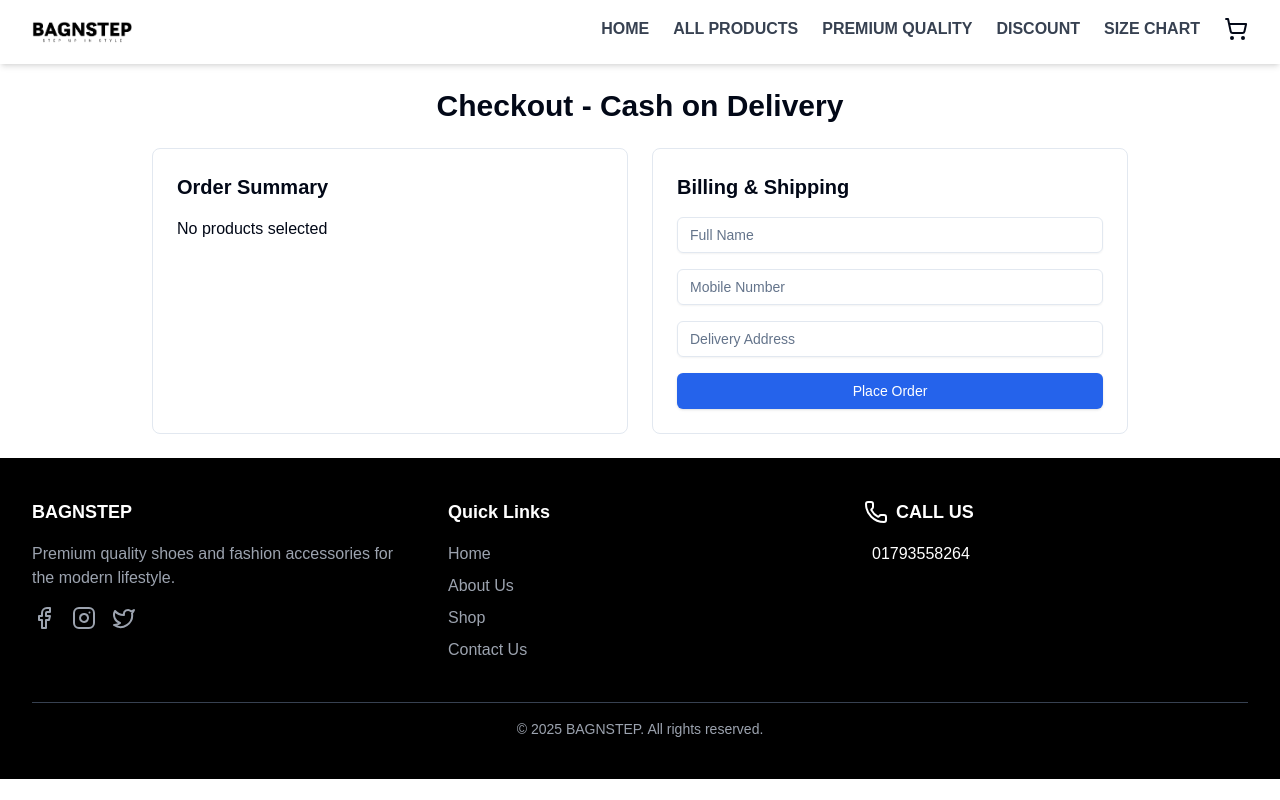
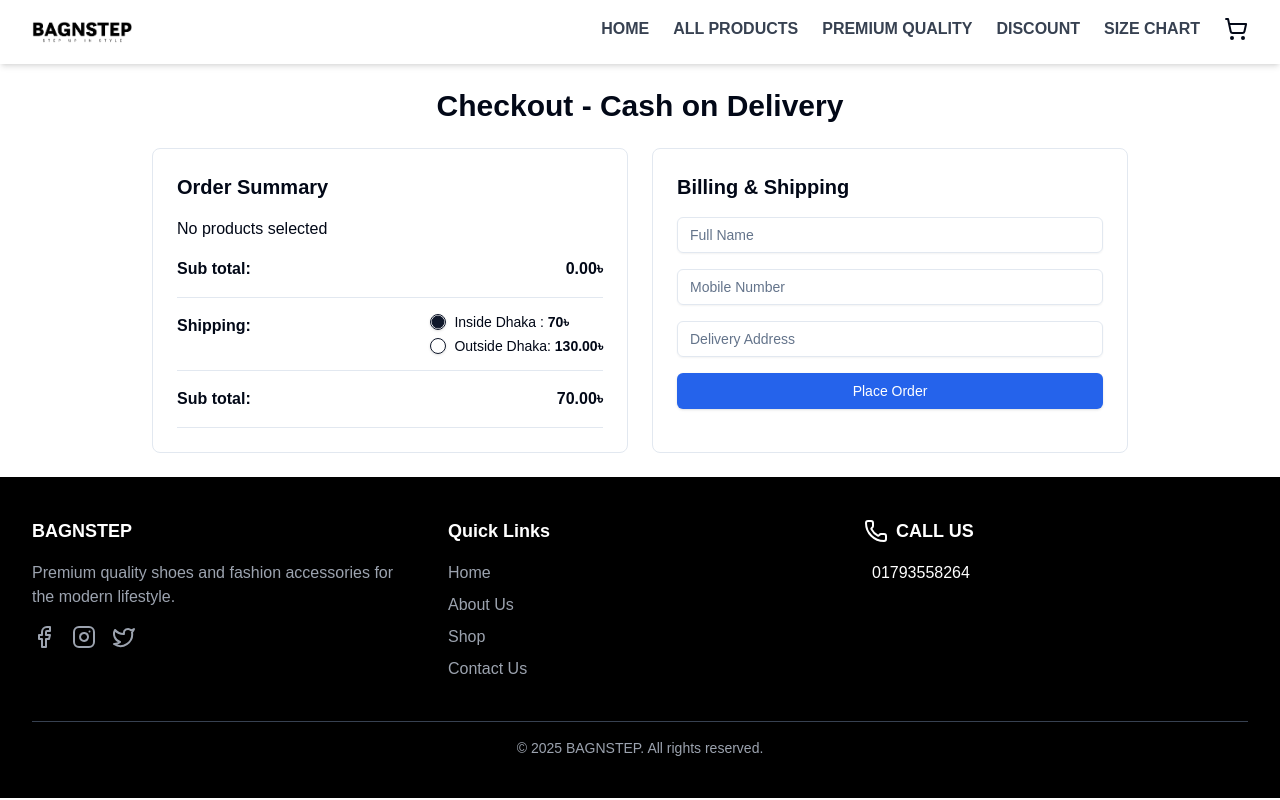
Before and after one commit to khimel421/bagnstep-frontend, a Next.js app: page /checkout in a window 1280 px wide. Built offline with nearby package versions, Linux system fonts and the light colour scheme.

Commit message:
checkout page updated

```diff
--- a/package.json
+++ b/package.json
@@ -10,6 +10,7 @@
   },
   "dependencies": {
     "@radix-ui/react-dialog": "^1.1.6",
+    "@radix-ui/react-label": "^2.1.2",
     "@radix-ui/react-radio-group": "^1.2.3",
     "@radix-ui/react-slider": "^1.2.3",
     "@radix-ui/react-slot": "^1.1.2",
--- a/src/app/checkout/page.tsx
+++ b/src/app/checkout/page.tsx
@@ -7,12 +7,15 @@
 import { Input } from "@/components/ui/input";
 import Image from "next/image";
 import { toast } from "sonner"; // ✅ Import Sonner Toast
+import { Label } from "@/components/ui/label"
+import { RadioGroup, RadioGroupItem } from "@/components/ui/radio-group"
+
 
 interface CartItem {
   id: number;
   name: string;
   price: number;
-  image: string ;
+  image: string;
   quantity: number;
   size?: string | null | undefined;
 }
@@ -21,13 +24,15 @@
   const searchParams = useSearchParams();
   const router = useRouter();
   const { cart, clearCart } = useCart();
-
+  const [selectedValue, setSelectedValue] = useState("70"); // ✅ State to store selected value
   const productId = searchParams.get("product");
   const selectedSize = searchParams.get("size");
   const quantity = Number(searchParams.get("quantity") || 1);
 
-  console.log('selected size :', typeof(selectedSize))
-  const [selectedProducts, setSelectedProducts] = useState<CartItem []>([]);
+  console.log(selectedValue)
+
+  console.log('selected size :', typeof (selectedSize))
+  const [selectedProducts, setSelectedProducts] = useState<CartItem[]>([]);
 
   useEffect(() => {
     async function fetchProductIfNeeded() {
@@ -38,7 +43,7 @@
           try {
             const response = await fetch("/products.json");
             const data = await response.json();
-            product = data.find((p : CartItem ) => p.id.toString() === productId);
+            product = data.find((p: CartItem) => p.id.toString() === productId);
           } catch (error) {
             console.error("Error fetching product:", error);
           }
@@ -110,13 +115,41 @@
                   <p className="font-semibold">{product.name}</p>
                   {product.size && <p className="text-gray-600">Size: {product.size}</p>}
                   <p className="text-gray-600">Quantity: {product.quantity}</p>
-                  <p className="font-semibold text-lg">${(product.price * product.quantity).toFixed(2)}</p>
+                  <p className="font-semibold text-lg">{(product.price * product.quantity).toFixed(2)}৳</p>
                 </div>
               </div>
             ))
           ) : (
             <p>No products selected</p>
           )}
+          {/*  Total Price ............ */}
+          <p className="flex justify-between font-semibold mt-4 border-b pb-4">
+            <span className="font-semibold">Sub total: </span>
+            {selectedProducts.reduce((total, item) => total + item.price * item.quantity, 0).toFixed(2)}৳
+          </p>
+
+          {/* Shipping cost */}
+          <div className="flex justify-between font-semibold mt-4 border-b pb-4">
+            <span className="font-semibold">Shipping: </span>
+            <RadioGroup defaultValue="70" onValueChange={(value) => { setSelectedValue(value) }}>
+              <div className="flex items-center space-x-2">
+                <RadioGroupItem value="70" id="option-one" />
+                <Label htmlFor="70">Inside Dhaka : <span className="font-semibold">70৳ </span> </Label>
+              </div>
+              <div className="flex items-center space-x-2">
+                <RadioGroupItem value="130" id="option-two" />
+                <Label htmlFor="option-two">Outside Dhaka: <span className="font-semibold">130.00৳ </span></Label>
+              </div>
+            </RadioGroup>
+          </div>
+
+          {/* Total price with delivery cost ............ */}
+          <div>
+            <p className="flex justify-between font-semibold mt-4 border-b pb-4">
+              <span className="font-semibold">Sub total: </span>
+              {selectedProducts.reduce((total, item) => total + item.price * item.quantity, Number(selectedValue)).toFixed(2)}৳
+            </p>
+          </div>
         </div>
 
         <div className="border rounded-lg p-6">
--- /dev/null
+++ b/src/components/ui/label.tsx
@@ -0,0 +1,26 @@
+"use client"
+
+import * as React from "react"
+import * as LabelPrimitive from "@radix-ui/react-label"
+import { cva, type VariantProps } from "class-variance-authority"
+
+import { cn } from "@/lib/utils"
+
+const labelVariants = cva(
+  "text-sm font-medium leading-none peer-disabled:cursor-not-allowed peer-disabled:opacity-70"
+)
+
+const Label = React.forwardRef<
+  React.ElementRef<typeof LabelPrimitive.Root>,
+  React.ComponentPropsWithoutRef<typeof LabelPrimitive.Root> &
+    VariantProps<typeof labelVariants>
+>(({ className, ...props }, ref) => (
+  <LabelPrimitive.Root
+    ref={ref}
+    className={cn(labelVariants(), className)}
+    {...props}
+  />
+))
+Label.displayName = LabelPrimitive.Root.displayName
+
+export { Label }
```
Also changed, not shown: 1 other file (tests, documents, lock files or other folders).
